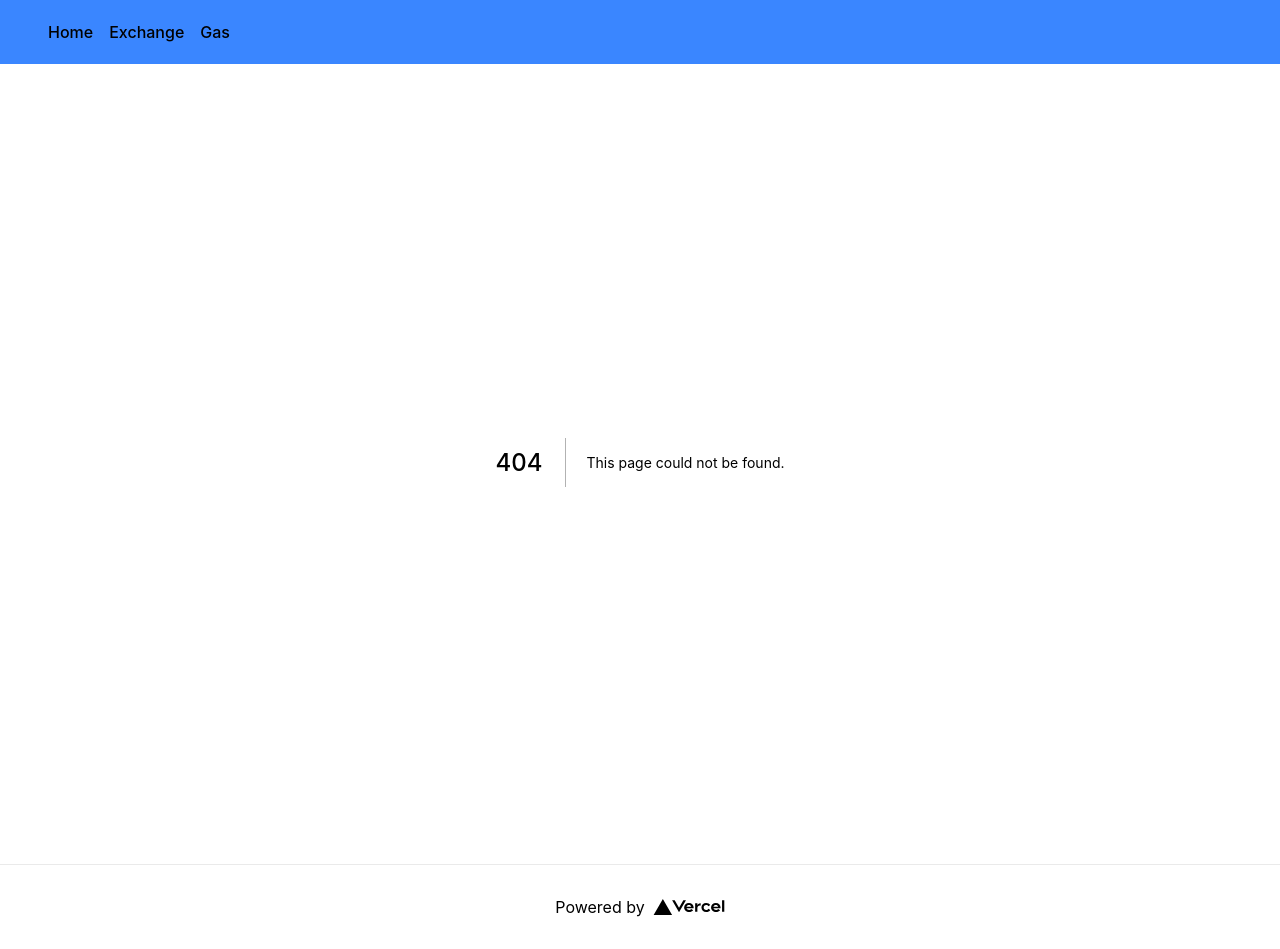
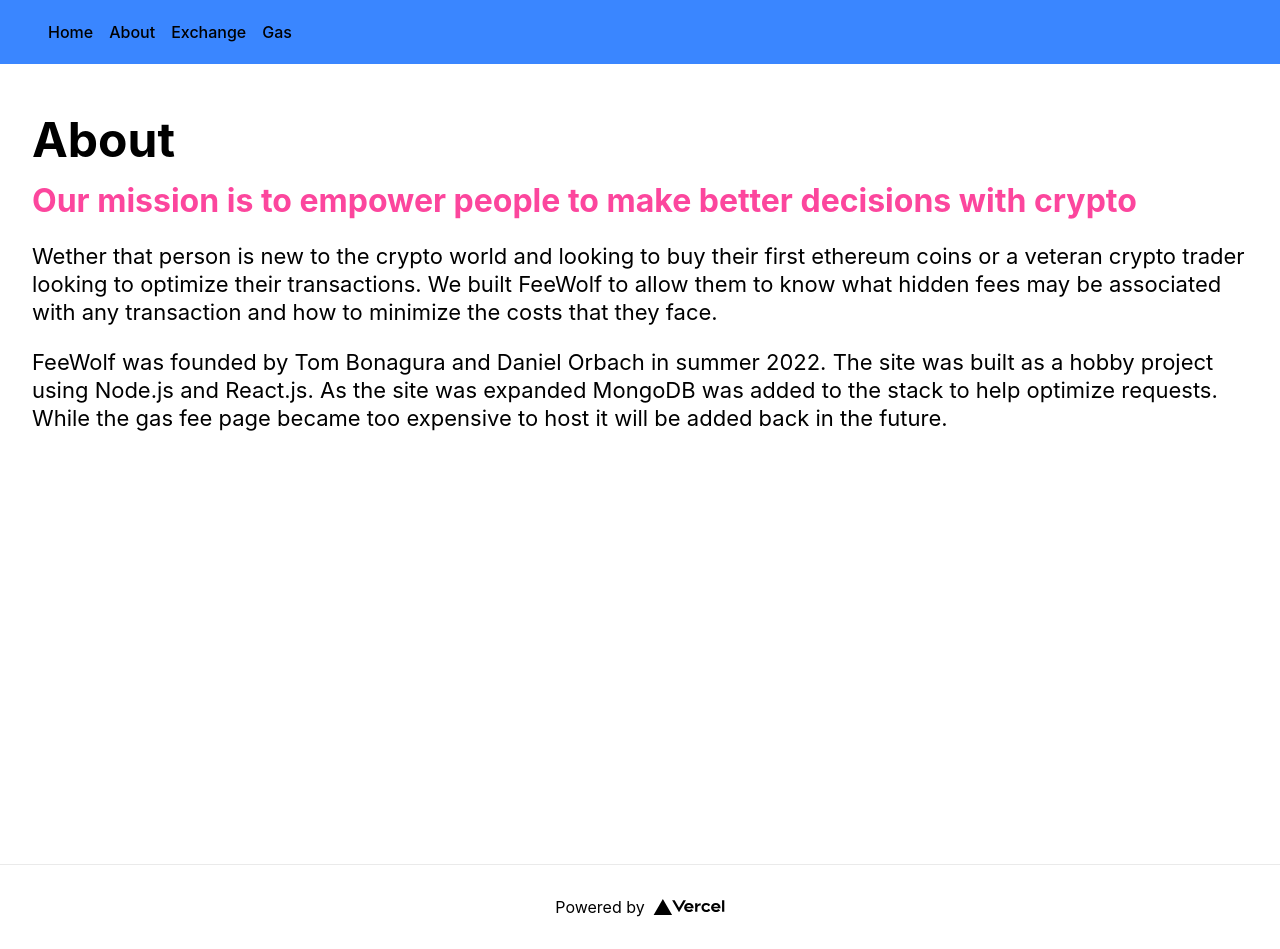
Before and after one commit to dorbach29/FeeWolfSite, a Next.js app: page /about in a window 1280 px wide. Before the commit this address had no page. Built offline with nearby package versions, Linux system fonts and the light colour scheme.

Commit message:
Added About, Removed Gas Page

```diff
--- a/components/Navbar.js
+++ b/components/Navbar.js
@@ -8,6 +8,9 @@ const Navbar = () => {
         <ul>
           <li>
             <Link href='/'>Home</Link>
+          </li>
+          <li>
+            <Link href='/about'>About</Link>
           </li>
           <li>
             <Link href='/exchange'>Exchange</Link>
--- a/components/gas/GasTable.js
+++ b/components/gas/GasTable.js
@@ -29,7 +29,7 @@ export default function GasTable(props){
           </thead>
           <tbody>
             {/**Loads different rows of coins */}
-            {coins.map((coin)=> {
+            {coins?.map((coin)=> {
               return (<TR key={coin.coinMetaInfo.key} coinGasInfo={coin.coinGasInfo} coinMetaInfo={coin.coinMetaInfo}></TR>);
             })}
 
--- /dev/null
+++ b/pages/about.js
@@ -0,0 +1,33 @@
+import Head from 'next/head'
+import styles from '../styles/About.module.css'
+
+export default function About() {
+  return (
+    <div className={styles.container}>
+      <Head>
+        <title>Exchange</title>
+        <meta name="description" content="Generated by create next app" />
+        <link rel="icon" href="/favicon.ico" />
+      </Head>
+
+      <main className={styles.main}>
+        <div className={styles.header}>
+          <h1 className={styles.title}>
+            About
+          </h1>
+        </div>
+        <h3 className={styles.subtitle}>
+            Our mission is to empower people to make better decisions with crypto
+        </h3>
+        <p>
+            Wether that person is new to the crypto world and looking to buy their first ethereum coins or a veteran crypto trader looking to optimize their transactions. We built FeeWolf to allow them to know what hidden fees may be associated with any transaction and how to minimize the costs that they face.
+        </p>
+        <p>
+            FeeWolf was founded by Tom Bonagura and Daniel Orbach in summer 2022. The site was built as a hobby project using Node.js and React.js. As the site was expanded MongoDB was added to the stack to help optimize requests. While the gas fee page became too expensive to host it will be added back in the future.
+        </p>
+      </main>
+
+
+    </div>
+  )
+}
--- /dev/null
+++ b/styles/About.module.css
@@ -0,0 +1,53 @@
+/*This file contains styles relating to default settings in the page (AKA left alignment of text and so on*/
+
+/*The following styles are the same as gas consider making a few default stylesheets in the future*/
+
+
+.main {
+    min-height: 100vh;
+}
+
+.header {
+    padding-top: 3rem;
+    padding-bottom: 1rem;
+    display: flex;
+    flex-direction: column;
+    justify-content: flex-start;
+    align-items: flex-start;
+}
+
+.title {
+    margin: 0;
+    line-height: 1.15;
+    font-size: 3rem;
+}
+
+.subtitle {
+    margin: 0;
+    line-height: 1.15;
+    font-size: 2rem;
+    color:  #FC469D;
+}
+
+.content{
+    padding-bottom: 4rem;
+    flex: 1;
+    display: flex;
+    flex-direction: column;
+    justify-content: flex-start;
+    align-items: center;
+}
+
+.form{
+    text-align: center;
+}
+
+
+
+
+
+
+.main p{
+    font-size: 22px;
+    line-height: 28px;
+}
```
Also changed, not shown: components/gas/gas.js (added, +42 -0 lines), components/gas/work.js (added, +36 -0 lines), pages/gas.js (+13 -34 lines), pages/index.js (+4 -12 lines).
